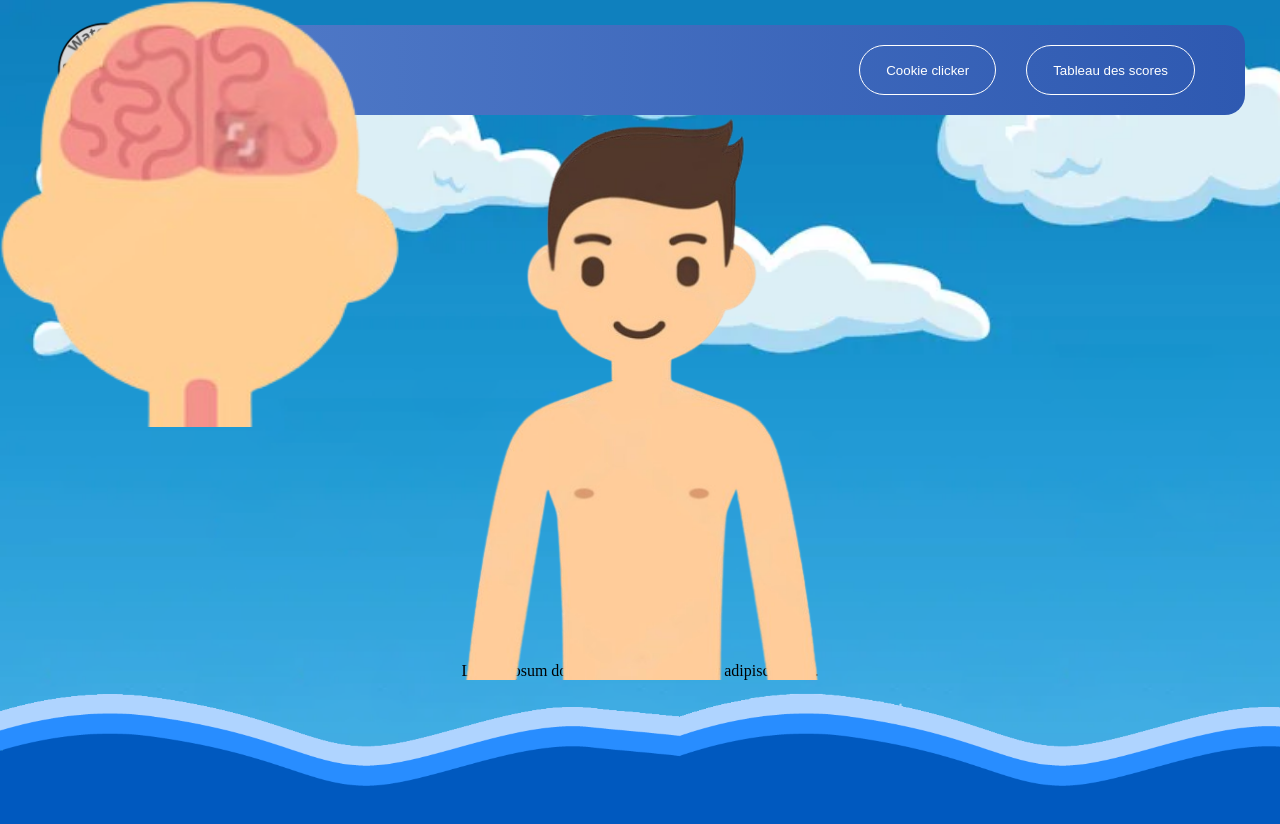
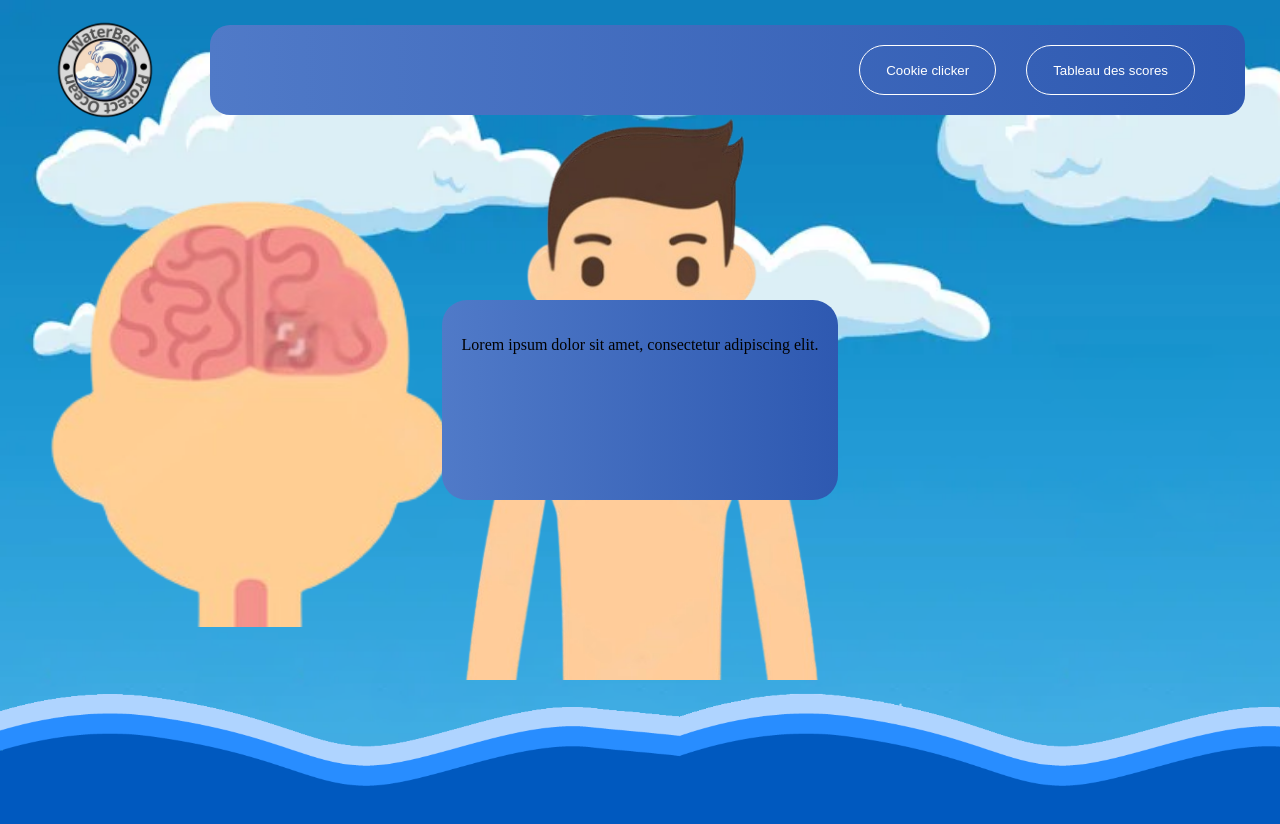
Before and after one commit to painaunoix/Nuit-de-l-info, an Angular app: page / in a window 1280 px wide. Both pictures are taken after a click on the picture 640 px from the left and 247 px from the top of the page. Shown: the top 824 px of the page. Built offline with nearby package versions, Linux system fonts and the light colour scheme.

Commit message:
[+][text] text

```diff
--- a/src/app/components/body/body.component.css
+++ b/src/app/components/body/body.component.css
@@ -40,9 +40,14 @@
     position: absolute;
 }
 
-.head-organ, .torso-organ {
+.text-box {
+    background: linear-gradient(90deg, rgba(80,122,200,1) 0%, rgba(46,89,177,1) 100%);
+    height: 200px;
+    border-radius: 25px;
+    z-index: 999;
     position: absolute;
-    top: 0;
-    left: 0;
-    z-index: 1;
-  }
+    top: 300px;
+}
+.text-box p {
+    padding: 20px;
+}
--- a/src/app/components/body/body.component.html
+++ b/src/app/components/body/body.component.html
@@ -17,7 +17,9 @@
         src="image/body/organ/head.png"
     >
     <div *ngIf="head_clicked" class="text-box">
-        Lorem ipsum dolor sit amet, consectetur adipiscing elit.
+        <p>
+            Lorem ipsum dolor sit amet, consectetur adipiscing elit.
+        </p>
     </div>
     <img
         (click)="torso_clicked = !torso_clicked; head_clicked = head_clicked ? false : head_clicked"
@@ -33,6 +35,8 @@
         src="image/body/organ/torso.png"
     >
     <div *ngIf="torso_clicked" class="text-box">
-        Lorem ipsum dolor sit amet, consectetur adipiscing elit.
+        <p>
+            Lorem ipsum dolor sit amet, consectetur adipiscing elit.
+        </p>
     </div>
 </div>
```
